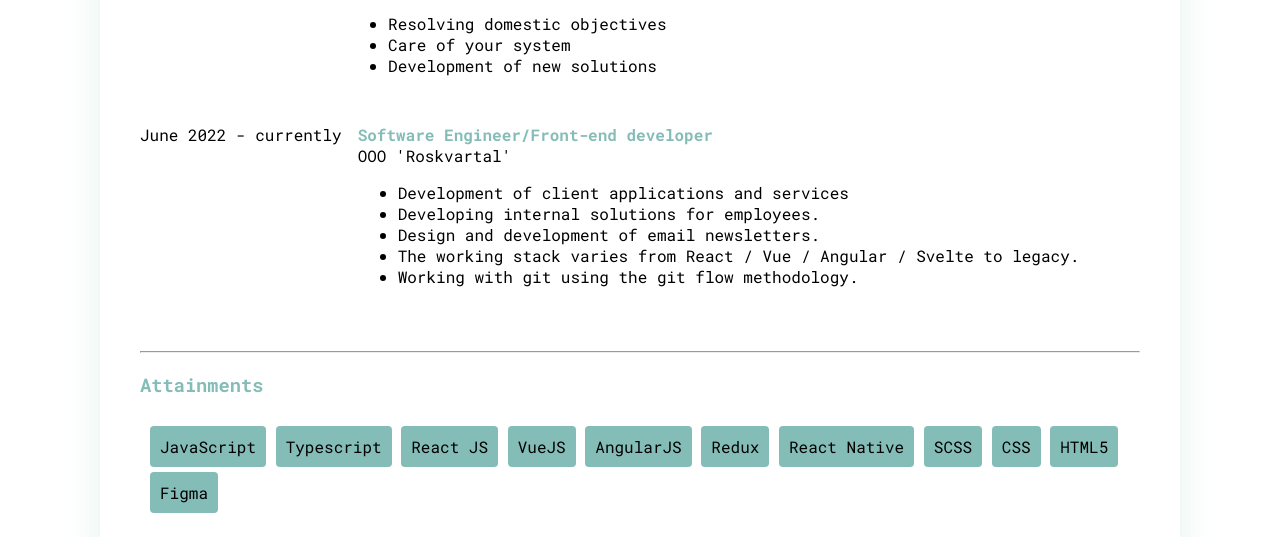
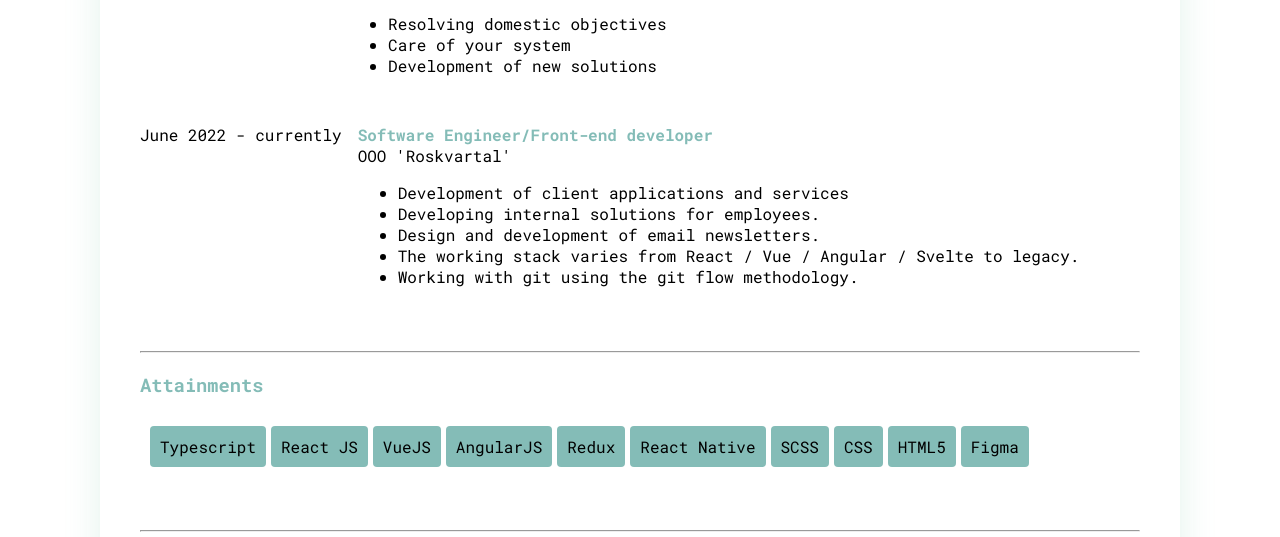
Before and after one commit to GlebGlushchenko/CV, a plain HTML site: page index.html in a window 1280 px wide. Shown: the part 1007-1544 px from the top of the page. Drawn offline with Linux system fonts and the light colour scheme.

Commit message:
небольшие правки

```diff
--- a/css/main.css
+++ b/css/main.css
@@ -156,11 +156,11 @@ body {
 
 }
 
-.skils__item {
+.skills__item {
   padding: 10px;
   display: inline-block;
   background-color: var( --primary-color);
-  margin-bottom: 5px;
+  margin: 0 5px 5px 0;
   border-radius: 4px;
 }
 
--- a/index.html
+++ b/index.html
@@ -26,7 +26,7 @@
           </div>
           <div class="header-info__content">
             <h1 class="header-info__title" id="firstName">Глеб Глущенко</h1>
-            <h2 class="header-info__subtitle">Web developer/React.js</h2>
+            <h2 class="header-info__subtitle">Frontend developer</h2>
             <div class="header-contacts">
               <div class="header-contacts__contact">
                 <div class="header-contact__type">Github - </div>
@@ -69,7 +69,7 @@
           <li>&mdash; ESLint / Prettier</li>
           <li>&mdash; React Native / Expo</li>
         </ul>
-        <h3>Другие скиллы:</h3>
+        <h3 id="skillsTitle">Другие скиллы:</h3>
         <ul class="skils__list">
           <li>&mdash; Git / GitHub / Bitbucket / GitLab</li>
           <li>&mdash; Gitflow</li>
@@ -124,17 +124,7 @@
     <section class="section">
       <h3 class="section-title" id="attainments">Навыки</h3>
       <ul class="skils__list skils">
-        <li class="skils__item">JavaScript</li>
-        <li class="skils__item">Typescript</li>
-        <li class="skils__item">React JS</li>
-        <li class="skils__item">VueJS</li>
-        <li class="skils__item">AngularJS</li>
-        <li class="skils__item">Redux</li>
-        <li class="skils__item">React Native</li>
-        <li class="skils__item">SCSS</li>
-        <li class="skils__item">CSS</li>
-        <li class="skils__item">HTML5</li>
-        <li class="skils__item">Figma</li>
+
       </ul>
     </section>
     <hr class="separator">
--- a/js/lang.js
+++ b/js/lang.js
@@ -42,3 +42,26 @@ function changeLang(lan) {
     document.getElementById(objKey).innerText = translation(objKey);
   }
 }
+
+const skills = [
+  "Typescript",
+  "React JS",
+  "VueJS",
+  "AngularJS",
+  "Redux",
+  "React Native",
+  "SCSS",
+  "CSS",
+  "HTML5",
+  "Figma",
+];
+
+const sectionSkills = document.querySelector(".skils");
+const li = document.createElement("li");
+
+skills.forEach((item) => {
+  const li = document.createElement("li");
+  li.classList.add("skills__item");
+  li.innerHTML = item;
+  sectionSkills.appendChild(li);
+});
--- a/js/translate.js
+++ b/js/translate.js
@@ -15,6 +15,7 @@ const en = {
     workSkills_6: "Design and development of email newsletters.",
     workSkills_7: "The working stack varies from React / Vue / Angular / Svelte to legacy.",
     workSkills_8: "Working with git using the git flow methodology.",
+    skillsTitle: "Other skills:",
     date_1: "May",
     date_2: "June",
     date_3: "June",
@@ -38,6 +39,7 @@ const ru = {
     workSkills_6: "Вёрстка и разработка Email-рассылок",
     workSkills_7: "Рабочий стек варьируется от React / Vue / Angular / Svelte до legacy",
     workSkills_8: "Работа с git flow",
+    skillsTitle: "Другие скиллы:",
     date_1: "Май",
     date_2: "Июнь",
     date_3: "Июнь",
```
